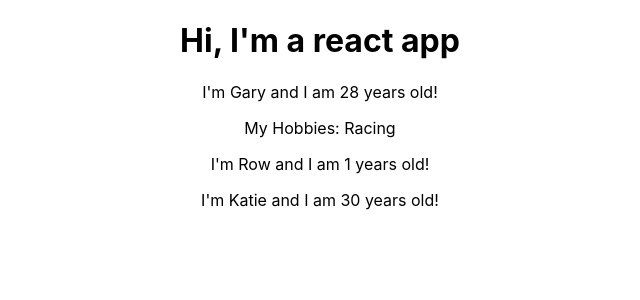
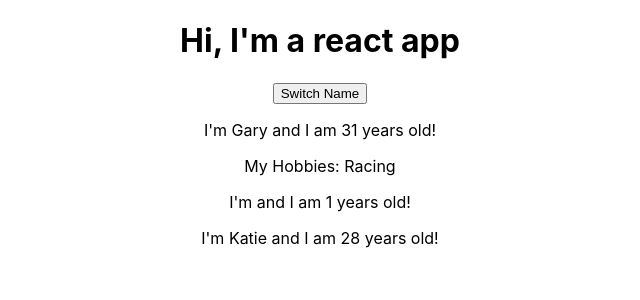
Before and after one commit to eventhorizn/react-bootcamp, a React (Create React App) app in the folder 01-base-features-syntax/: page / in a window 1280 px wide. Shown: the top 300 px of the page, without its empty margins (320-960 px from the left). Built offline with nearby package versions, Linux system fonts and the light colour scheme.

Commit message:
working thru stuff

```diff
--- a/01-base-features-syntax/src/App.js
+++ b/01-base-features-syntax/src/App.js
@@ -3,15 +3,45 @@ import './App.css';
 import Person from './Person/Person';
 
 class App extends Component {
+	state = {
+		persons: [
+			{ name: 'Gary', age: 31 },
+			{ Name: 'Rowe', age: 1 },
+			{ name: 'Katie', age: 28 },
+		],
+	};
+
+	switchNameHandler = () => {
+		// DON'T do this
+		//this.state.persons[0].name = 'Hello';
+		this.setState({
+			persons: [
+				{ name: 'GArrrrry', age: 31 },
+				{ Name: 'Rowe', age: 1 },
+				{ name: 'Katie', age: 35 },
+			],
+		});
+	};
+
 	render() {
 		return (
 			<div className="App">
 				<h1>Hi, I'm a react app</h1>
-				<Person name="Gary" age="28">
+				<button onClick={this.switchNameHandler}>Switch Name</button>
+				<Person
+					name={this.state.persons[0].name}
+					age={this.state.persons[0].age}
+				>
 					My Hobbies: Racing
 				</Person>
-				<Person name="Row" age="1" />
-				<Person name="Katie" age="30" />
+				<Person
+					name={this.state.persons[1].name}
+					age={this.state.persons[1].age}
+				/>
+				<Person
+					name={this.state.persons[2].name}
+					age={this.state.persons[2].age}
+				/>
 			</div>
 		);
 		// return React.createElement(
```
Also changed, not shown: 1 other file (tests, documents, lock files or other folders).
